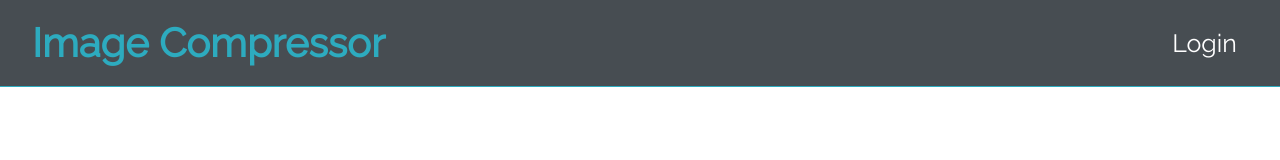
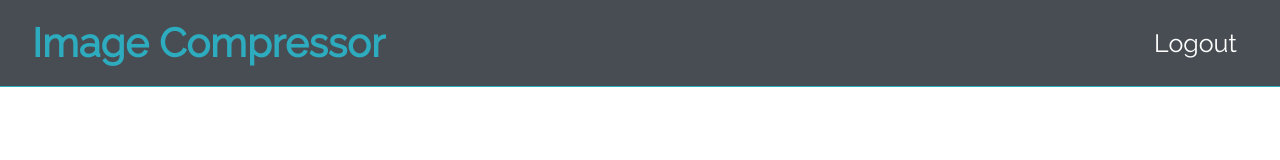
Before and after one commit to meparasagarwal/Hack2HireImageOptimisation, a React (Create React App) app in the folder client/: page /try in a window 1280 px wide. Shown: the top 160 px of the page. Built offline with nearby package versions, Linux system fonts and the light colour scheme; no server answers.

Commit message:
Changes in Home page

```diff
--- a/client/src/App.js
+++ b/client/src/App.js
@@ -11,7 +11,6 @@ function App() {
     return (
         <Router>
         <Fragment>
-        <Header></Header>
         <section>
         <Switch>
         <Route exact path = "/"component = {Register }/>
--- a/client/src/components/Home.js
+++ b/client/src/components/Home.js
@@ -1,6 +1,6 @@
 import React, { Fragment,useState } from "react";
 import {useEffect} from "react";
-import {useHistory} from "react-router-dom";
+/*import {useHistory} from "react-router-dom";*/
 import axios from "axios";
 
 function Home() {
@@ -46,15 +46,16 @@ function Home() {
 		  }
 		}
 	  };
-	let history = useHistory();
+	/*let history = useHistory();
 	useEffect(()=>{
 		fetch("/home")
 		.then((response)=>{
 			if (response.status === 400){
 				history.push("/login")
+
 			}
 		})
-	});
+	});*/
 	return (
 		<Fragment>
 		<center>
--- a/client/src/components/Login.js
+++ b/client/src/components/Login.js
@@ -1,7 +1,7 @@
 import React,{useState} from "react";
 import {Link} from "react-router-dom";
 import {useHistory} from "react-router-dom";
-
+import Header from "./Header";
 
 function Login(){
           const [formData,setFormData]=useState({
@@ -33,6 +33,7 @@ function Login(){
           }
         return (
                   <section className = "landing" >
+                  <Header></Header>
                   <div className = "dark-overlay" >
                   <div className = "landing-inner" >
                   <section className="container">
--- a/client/src/components/Register.js
+++ b/client/src/components/Register.js
@@ -1,6 +1,7 @@
 import React,{useState} from "react";
 import {Link} from "react-router-dom";
 import {useHistory} from "react-router-dom";
+import Header from "./Header";
 
 
 
@@ -37,7 +38,9 @@ function Register(){
   };
 
     return (
+
           <section className = "landing" >
+          <Header></Header>
           <div className = "dark-overlay" >
           <div className = "landing-inner" >
           <section className="container">
--- a/client/src/components/Try.js
+++ b/client/src/components/Try.js
@@ -1,4 +1,6 @@
 import React, { Fragment, useState } from 'react';
+import {Link} from "react-router-dom";
+
 import {useHistory} from "react-router-dom";
 import {useEffect} from "react";
 import Message from './Message';
@@ -72,6 +74,15 @@ const Try = () => {
 
   return (
     <Fragment>
+    <nav className= "navbar bg-dark">
+        <h1 className="text-primary" style={{fontSize:"40px"}}> Image Compressor
+        </h1>
+        <ul>
+        <li >
+        <Link to = "/login" style={{fontSize:"25px"}}>Logout</Link>
+        </li>
+        </ul>
+        </nav>
 		<center>
 			<div class="upload">
 				<header class="page-header">
```
